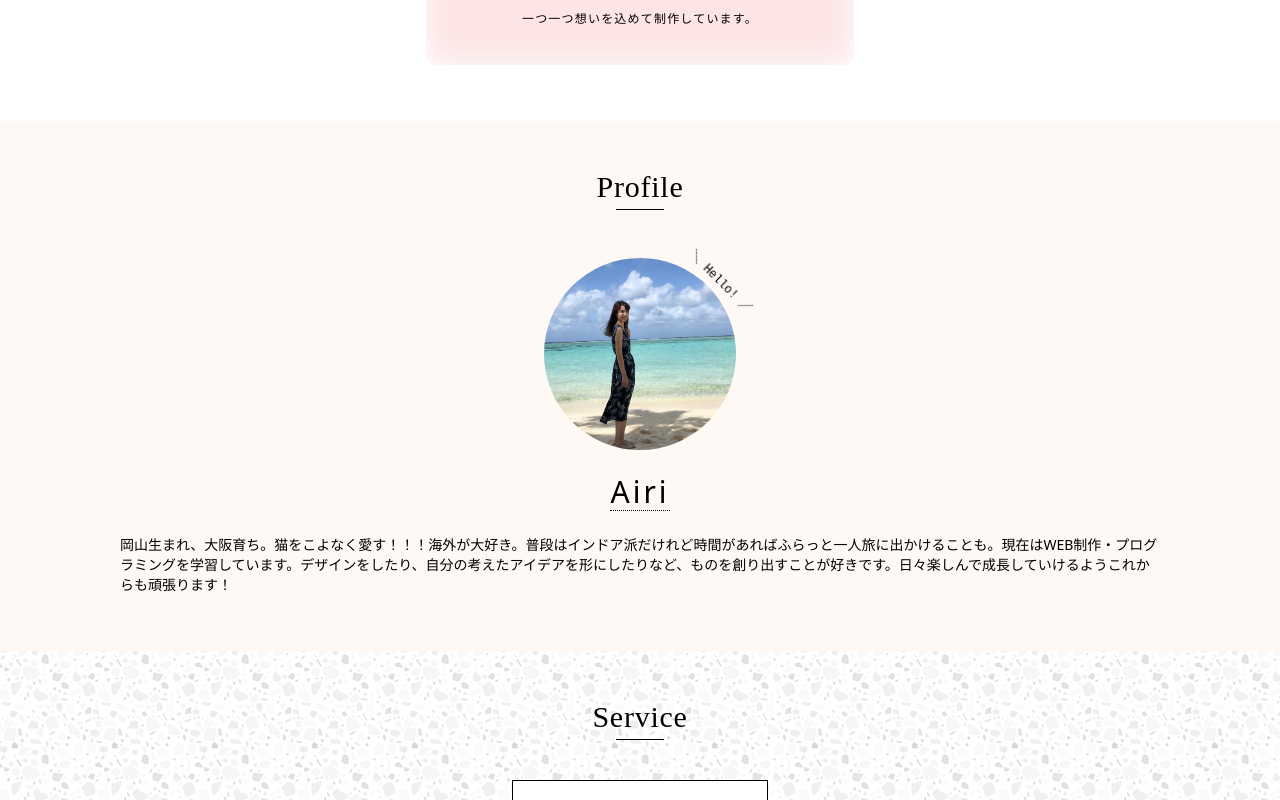
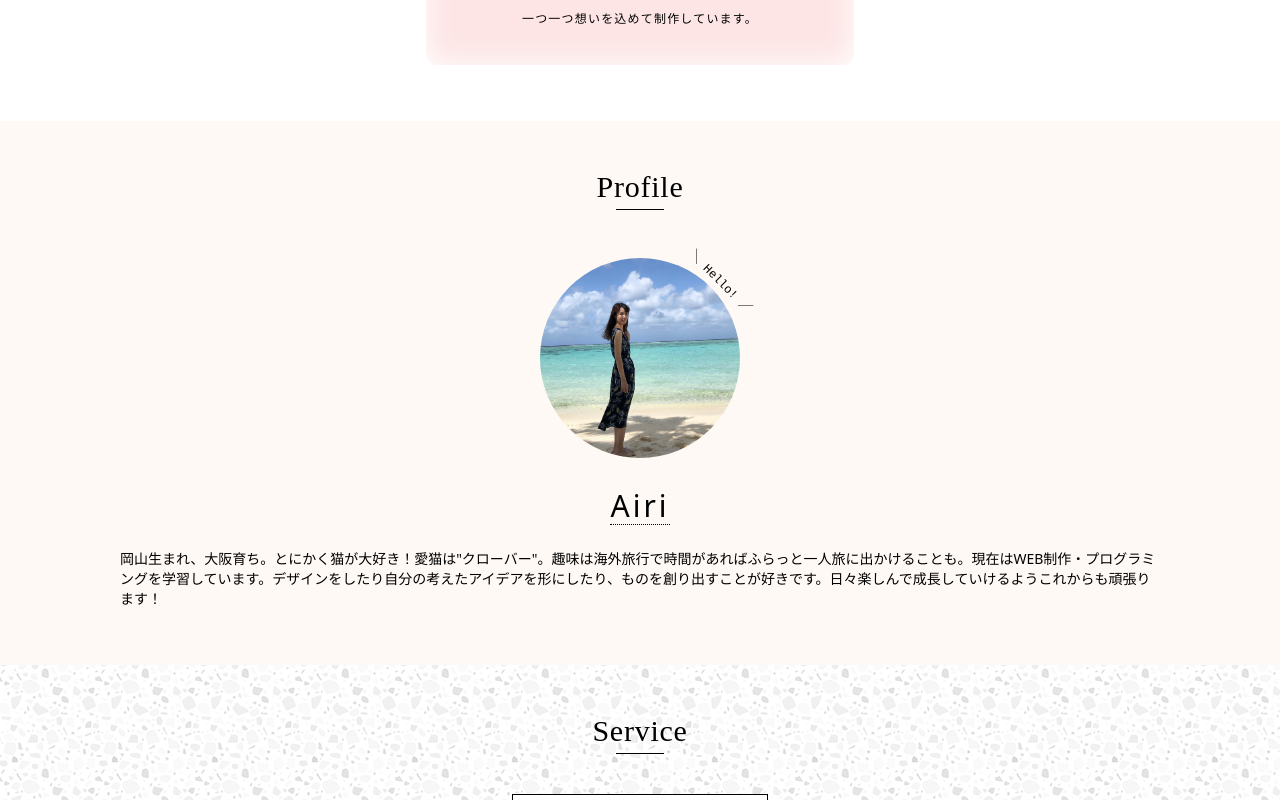
Before and after one commit to airiclover/Tailwind-practice, a Next.js app: page / in a window 1280 px wide. Shown: the part 1020-1820 px from the top of the page. Built offline with nearby package versions, Linux system fonts and the light colour scheme.

Commit message:
🎨 mprove structure

```diff
--- a/src/components/Concept.js
+++ b/src/components/Concept.js
@@ -1,6 +1,6 @@
 export function Concept() {
   return (
-    <div className="pt-12 pb-14 px-2 text-center">
+    <div id="concept" className="pt-12 pb-14 px-2 text-center">
       <h1 className="font-Unna text-3xl tracking-wide">Concept</h1>
       <div className="border-t w-12 mx-auto mt-1 mb-2"></div>
       <div className="mt-6 bg-pink-light text-xs text-center rounded-xl py-7 px-10 inline-block tracking-widest leading-9 shadow-inner sm:px-24 ">
--- a/src/components/Contact.js
+++ b/src/components/Contact.js
@@ -26,7 +26,7 @@ export function Contact() {
   };
 
   return (
-    <div className="py-12 pb-4 px-2 text-center bg-pink-dark ">
+    <div id="contact" className="py-12 pb-4 px-2 text-center bg-pink-dark ">
       <h1 className="font-Unna text-3xl tracking-wide ">Contact</h1>
       <div className="border-t w-12 mx-auto mt-1 mb-10"></div>
       <div className="flex flex-col items-center">
--- a/src/components/Header.js
+++ b/src/components/Header.js
@@ -1,14 +1,15 @@
 import { useState } from "react";
 import Link from "next/link";
 import Image from "next/image";
+import AnchorLink from "react-anchor-link-smooth-scroll";
 
 const LINKS = [
-  { src: "/", name: "TOP" },
-  { src: "/", name: "CONCEPT" },
-  { src: "/", name: "PROFILE" },
-  { src: "/", name: "SERVICE" },
-  { src: "/", name: "PORTFOLIOS" },
-  { src: "/", name: "CONTACT" },
+  { href: "top", name: "TOP" },
+  { href: "concept", name: "CONCEPT" },
+  { href: "profile", name: "PROFILE" },
+  { href: "service", name: "SERVICE" },
+  { href: "portfolios", name: "PORTFOLIOS" },
+  { href: "contact", name: "CONTACT" },
 ];
 
 export function Header() {
@@ -16,7 +17,7 @@ export function Header() {
 
   return (
     <div>
-      <div className="w-full h-14 bg-white fixed flex justify-between items-center ">
+      <div className="w-full h-14 bg-white fixed flex justify-between items-center z-10">
         <Link href="/">
           <a className="pt-2 pb-1 px-2">
             <Image
@@ -45,9 +46,9 @@ export function Header() {
         </button>
       </div>
 
-      {/* 🍔🍔🍔 */}
+      {/* 🍔ハンバーガーメニュー🍔 */}
       {menu ? (
-        <div className="w-3/6 h-screen py-4 text-center bg-gray-dark text-white fixed top-14 right-0 z-10">
+        <div className="w-3/6 h-screen py-4 z-10 text-center bg-gray-dark text-white fixed top-14 right-0">
           <div>
             <p className="text-xs font-extralight">
               thank you for
@@ -71,12 +72,11 @@ export function Header() {
 
           <ul className="border-dotted border-b border-black">
             {LINKS.map((link) => (
-              <li
-                key={link.name}
-                className="py-4 text-sm tracking-widest font-light border-dotted border-t border-black"
-              >
-                {link.name}
-              </li>
+              <AnchorLink href={`#${link.href}`} key={link.name} offset="40">
+                <li className="py-4 text-sm tracking-widest font-light border-dotted border-t border-black">
+                  {link.name}
+                </li>
+              </AnchorLink>
             ))}
           </ul>
         </div>
--- a/src/components/Portfolios.js
+++ b/src/components/Portfolios.js
@@ -31,7 +31,7 @@ const PTFIMAGES = [
 
 export function Portfolios() {
   return (
-    <div className="pt-12 pb-14 px-4 text-center bg-amber">
+    <div id="portfolios" className="pt-12 pb-14 px-4 text-center bg-amber">
       <h1 className="font-Unna text-3xl tracking-wide">Portfolios</h1>
       <div className="border-t w-12 mx-auto mt-1 mb-10"></div>
 
@@ -58,8 +58,8 @@ export function Portfolios() {
       </div>
 
       <Link href="/">
-        <a>
-          <div className="mt-8 py-3 px-20 text-sm font-light border inline-block">
+        <a className="mt-8 py-3 px-20 text-sm font-light border inline-block">
+          <div>
             MORE<span className="pl-1">&gt;</span>
           </div>
         </a>
--- a/src/components/Profile.js
+++ b/src/components/Profile.js
@@ -1,20 +1,29 @@
+import Image from "next/image";
+
 export function Profile() {
   return (
-    <div className="pt-12 pb-14 px-2 text-center bg-amber">
+    <div id="profile" className="pt-12 pb-14 px-2 text-center bg-amber">
       <h1 className="font-Unna text-3xl tracking-wide">Profile</h1>
       <div className="border-t w-12 mx-auto mt-1 mb-16"></div>
-      <p className="font-CourierNew text-xs mt-8 ml-40 -mb-8 transform rotate-45">
-        ＼ Hello! ／
-      </p>
-      <img
-        src="IMG_6794.JPG"
-        className="rounded-full h-48 w-48 mx-auto object-cover"
-      />
+      <div>
+        <p className="font-CourierNew text-xs mt-8 ml-40 -mb-8 transform rotate-45">
+          ＼ Hello! ／
+        </p>
+        <Image
+          src="/IMG_6794.JPG"
+          alt="profile"
+          loading="eager"
+          width={200}
+          height={200}
+          priority
+          className="rounded-full mx-auto object-cover"
+        />
+      </div>
       <div className="pt-6 text-3xl font-light inline-block tracking-widest border-dotted border-b border-black">
         Airi
       </div>
       <p className="pt-6 px-9 text-sm text-left sm:px-28">
-        岡山生まれ、大阪育ち。猫をこよなく愛す！！！海外が大好き。普段はインドア派だけれど時間があればふらっと一人旅に出かけることも。現在はWEB制作・プログラミングを学習しています。デザインをしたり、自分の考えたアイデアを形にしたりなど、ものを創り出すことが好きです。日々楽しんで成長していけるようこれからも頑張ります！
+        岡山生まれ、大阪育ち。とにかく猫が大好き！愛猫は"クローバー"。趣味は海外旅行で時間があればふらっと一人旅に出かけることも。現在はWEB制作・プログラミングを学習しています。デザインをしたり自分の考えたアイデアを形にしたり、ものを創り出すことが好きです。日々楽しんで成長していけるようこれからも頑張ります！
       </p>
     </div>
   );
--- a/src/components/Service.js
+++ b/src/components/Service.js
@@ -23,7 +23,7 @@ const SERVICES = [
 
 export function Service() {
   return (
-    <div className="bg-stoneImg pt-12 pb-14 px-2 text-center">
+    <div id="service" className="bg-stoneImg pt-12 pb-14 px-2 text-center">
       <h1 className="font-Unna text-3xl tracking-wide">Service</h1>
       <div className="border-t w-12 mx-auto mt-1 mb-10"></div>
       <div>
--- a/src/components/Top.js
+++ b/src/components/Top.js
@@ -1,6 +1,6 @@
 export function Top() {
   return (
-    <div className="bg-topImg h-screen bg-cover flex">
+    <div id="top" className="bg-topImg h-screen bg-cover flex">
       {/* <div> */}
       <div className="text-white font-Unna font-semibold text-4xl leading-relaxed self-center mx-auto">
         Welcome to
```
